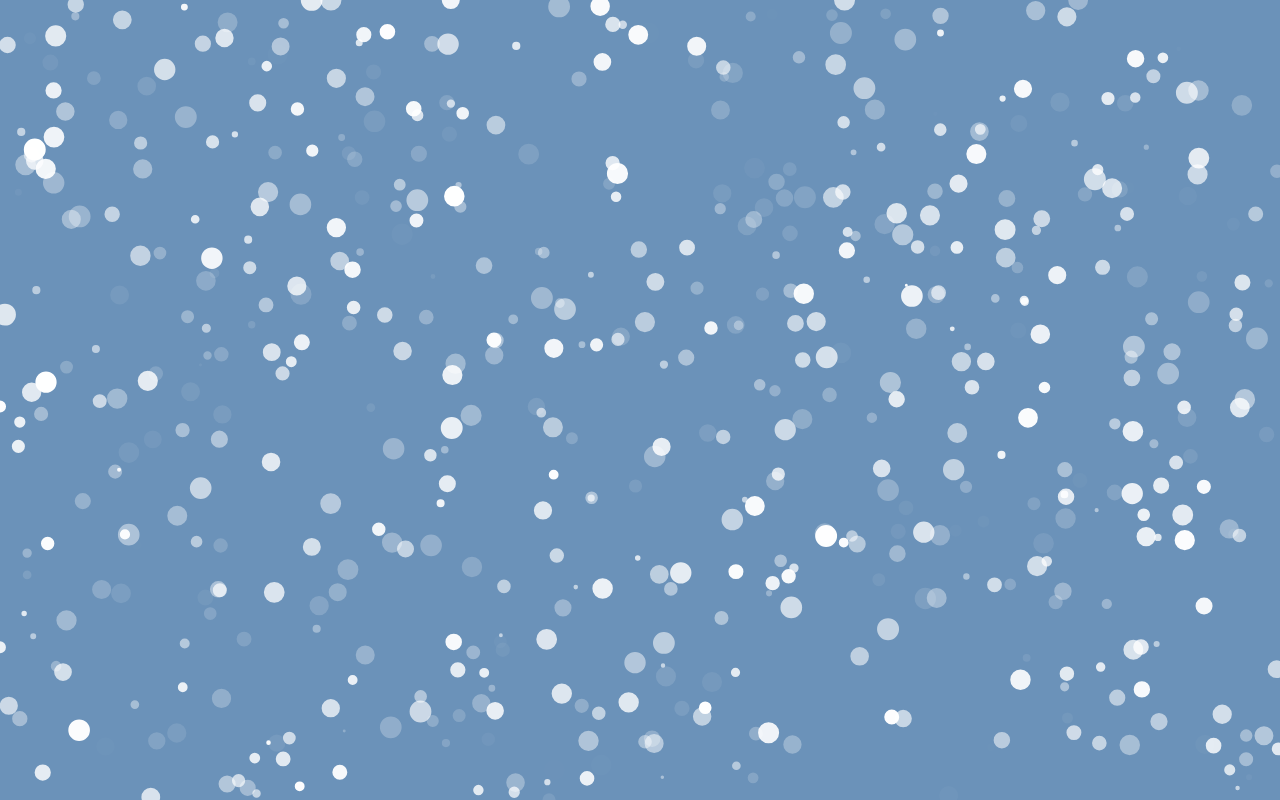
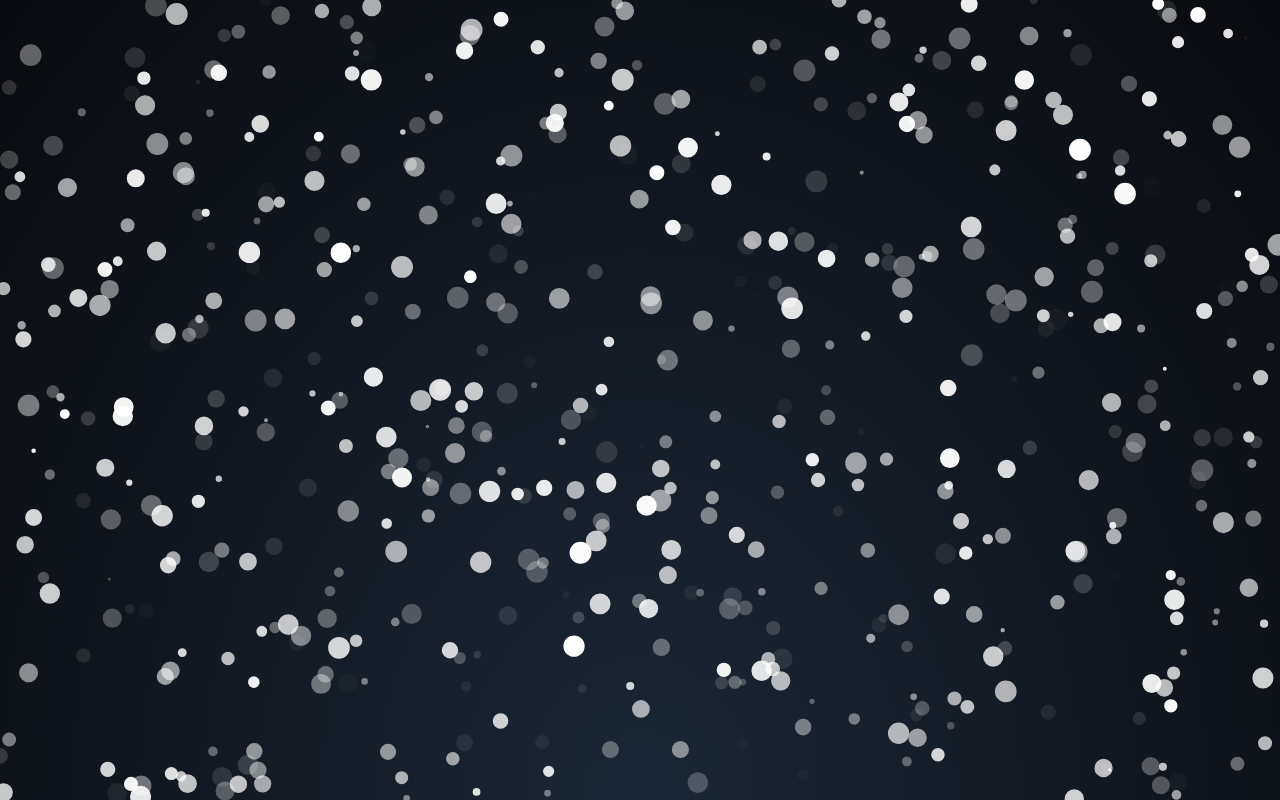
Before and after one commit to vantamin/Lab, a website: page docs/canvas-snow-effect.html in a window 1280 px wide. Drawn offline with Linux system fonts and the light colour scheme.

Commit message:
Update Canvas Snow Effect

```diff
--- a/docs/css/canvas-snow-effect.css
+++ b/docs/css/canvas-snow-effect.css
@@ -1,7 +1,7 @@
 @charset "UTF-8";
 
 body {
-  background: #6b92b9;
+  background: radial-gradient(ellipse at bottom, #1b2735 0, #090a0f 100%);
 }
 
 canvas {
--- a/docs/js/canvas-snow-effect.js
+++ b/docs/js/canvas-snow-effect.js
@@ -9,7 +9,7 @@
       var width = window.innerWidth; // 화면 너비
       var height = window.innerHeight; // 화면 높이
       var length = Math.floor(Math.random() * Math.sqrt(width * height)); // 갯수
-      var speed = 20; // 속도
+      var fps = 1000 / 24;
       var angle = 0; // 각도
       var snow = [];
 
@@ -59,7 +59,7 @@
       canvas.width = width;
       canvas.height = height;
 
-      setInterval(draw, speed);
+      setInterval(draw, fps);
     }
   }
 
```
